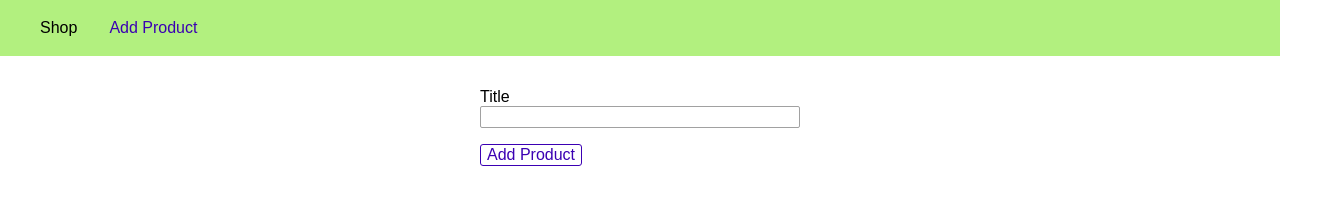
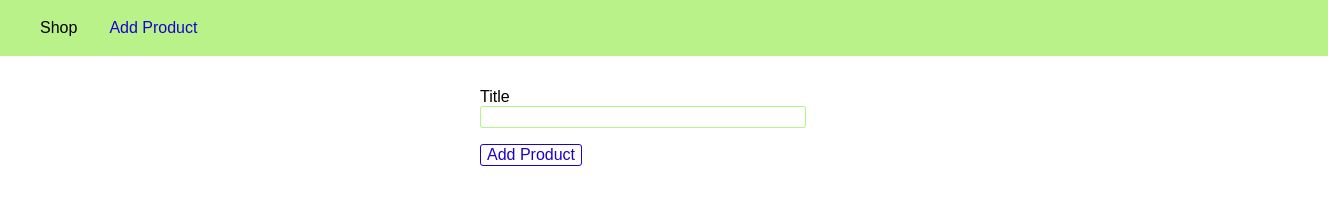
Before and after one commit to travichka/2026-2027-Programowanie-BackEnd, a website: page views/add-product.html in a window 1280 px wide. Shown: the whole page, 1328 px wide, since content can reach past the window. Drawn offline with Linux system fonts and the light colour scheme.

Commit message:
Use original css files

```diff
--- a/public/css/main.css
+++ b/public/css/main.css
@@ -1,9 +1,45 @@
-* { box-sizing: border-box; }
-body { margin: 0; padding: 0; font-family: sans-serif; }
-main { padding: 1rem; margin: auto; }
-.main-header { width: 100%; height: 3.5rem; background-color: #b2f07f; padding: 0 1.5rem; }
-.main-header__nav { height: 100%; display: flex; align-items: center; }
-.main-header__item-list { list-style: none; margin: 0; padding: 0; display: flex; }
-.main-header__item { margin: 0 1rem; }
-.main-header__item a { text-decoration: none; color: black; }
-.main-header__item a:hover, .main-header__item a.active { color: #3b00b3; }
+body {
+    padding: 0;
+    margin: 0;
+    font-family: sans-serif;
+}
+
+main {
+    padding: 1rem;
+}
+
+.main-header {
+    width: 100%;
+    height: 3.5rem;
+    background-color: #baf28a;
+    padding: 0 1.5rem;
+}
+
+.main-header__nav {
+    height: 100%;
+    display: flex;
+    align-items: center;
+}
+
+.main-header__item-list {
+    list-style: none;
+    margin: 0;
+    padding: 0;
+    display: flex;
+}
+
+.main-header__item {
+    margin: 0 1rem;
+    padding: 0;
+}
+
+.main-header__item a {
+    text-decoration: none;
+    color: black;
+}
+
+.main-header__item a:hover,
+.main-header__item a:active,
+.main-header__item a.active {
+    color: #1b03cd;
+}
--- a/public/css/product.css
+++ b/public/css/product.css
@@ -1,6 +1,36 @@
-.product-form { width: 20rem; max-width: 90%; margin: auto; display: block; }
-.form-control { margin: 1rem 0; }
-.form-control label, .form-control input { display: block; width: 100%; }
-.form-control input { border: 1px solid #a1a1a1; font: inherit; border-radius: 2px; }
-button { font: inherit; border: 1px solid #3b00b3; color: #3b00b3; background: white; border-radius: 3px; cursor: pointer; }
-button:hover { background-color: #3b00b3; color: white; }
+.product-form {
+    width: 20rem;
+    max-width: 90%;
+    margin: auto;
+}
+
+.form-control {
+    margin: 1rem 0;
+}
+
+.form-control label,
+.form-control input {
+    display: block;
+    width: 100%;
+}
+
+.form-control input {
+    border: 1px solid #baf28a;
+    font: inherit;
+    border-radius: 2px;
+}
+
+button {
+    font: inherit;
+    border: 1px solid #1b03cd;
+    color: #1b03cd;
+    background: white;
+    border-radius: 3px;
+    cursor: pointer;
+}
+
+button:hover,
+button:active {
+    background-color: #1b03cd;
+    color: white;
+}
```
Also changed, not shown: views/about.html (+30 -0 lines), views/shop.html (+1 -0 lines).
